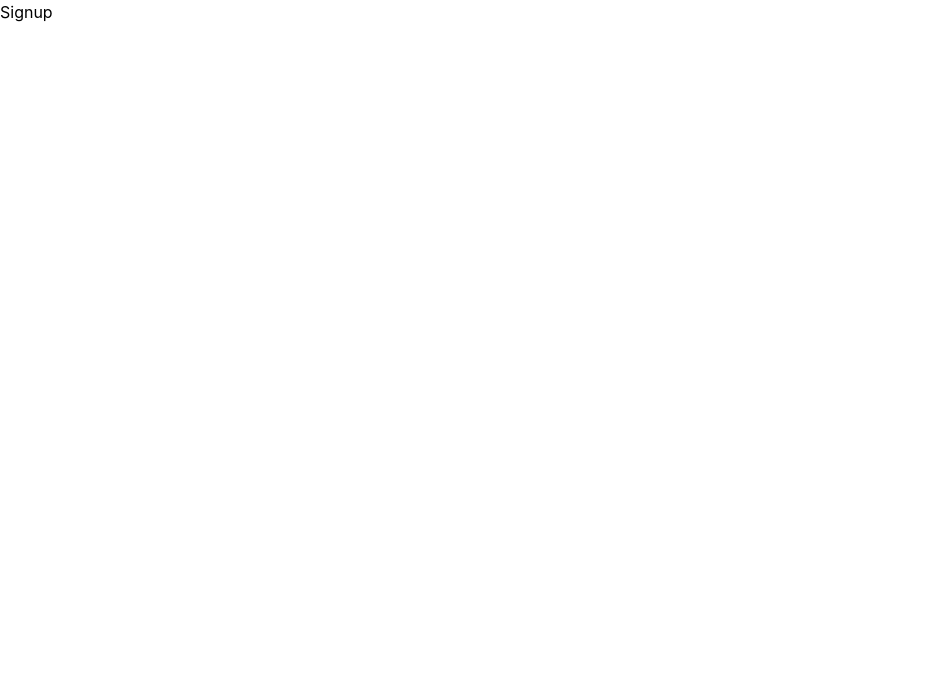
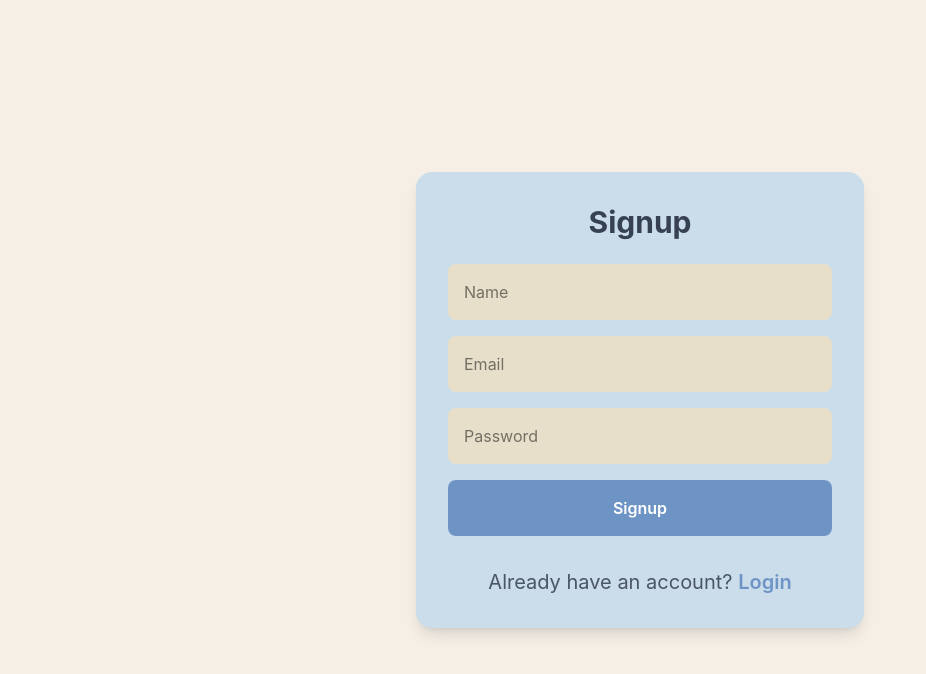
Before and after one commit to Pratham0514/PBlogs, a React (Vite) app in the folder client/: page /signup in a window 1280 px wide. Shown: the top 674 px of the page, without its empty margins (0-926 px from the left). Built offline with nearby package versions, Linux system fonts and the light colour scheme.

Commit message:
add- login and signup parat done

```diff
--- a/client/src/views/Login.jsx
+++ b/client/src/views/Login.jsx
@@ -1,8 +1,64 @@
 import React from 'react'
+import { Link } from 'react-router'
+import { useState } from 'react'
+import axois from 'axios'
+function Login() {
+  const [user ,setUser] = useState({
+    email:"",
+    password:""
+   })
 
-function Login() {
+   const loginUser = async()=>{
+    try{
+      const response = await axois.post(`${import.meta.env.VITE_API_URL}/login`,user);
+      console.log(response.data);
+    }
+    catch(error){
+      console.log(error)
+    }
+   }
+
   return (
-    <div>Login</div>
+    <div className="min-h-screen flex items-center justify-center bg-[#F5EFE6] px-4">
+
+  <div className="bg-[#CBDCEB] w-full max-w-md p-6 sm:p-8 rounded-2xl shadow-lg">
+
+    <h1 className="text-2xl sm:text-3xl font-bold text-center mb-6 text-gray-700">
+      Login
+    </h1>
+
+    <div className="flex flex-col gap-4">
+
+      <input
+        type="email"
+        placeholder="Email"
+        className="p-3 sm:p-4 rounded-lg bg-[#E8DFCA] outline-none focus:ring-2 focus:ring-[#6D94C5] text-sm sm:text-base"
+        value={user.email}
+        onChange={(e)=> setUser({...user , email: e.target.value})}
+      />
+
+      <input
+        type="password"
+        placeholder="Password"
+        className="p-3 sm:p-4 rounded-lg bg-[#E8DFCA] outline-none focus:ring-2 focus:ring-[#6D94C5] text-sm sm:text-base"
+        value={user.password}
+         onChange={(e)=> setUser({...user , password: e.target.value})}
+      />
+
+      <button className="bg-[#6D94C5] text-white p-3 sm:p-4 rounded-lg font-semibold hover:opacity-90 transition text-sm sm:text-base" onClick={()=> loginUser()}>
+        Login
+      </button>
+
+      <p className="text-xl text-center text-gray-600 mt-4">
+        Don't have an account?{' '}
+        <Link to="/signup" className="text-[#6D94C5] font-semibold hover:underline">
+          Signup
+        </Link>
+      </p>
+    </div>
+
+  </div>
+</div>
   )
 }
 
--- a/client/src/views/Signup.jsx
+++ b/client/src/views/Signup.jsx
@@ -1,8 +1,72 @@
 import React from 'react'
+import { Link } from 'react-router'
+import { useState } from 'react'
+import axois from 'axios'
+function Signup() {
 
-function Signup() {
+ const [user ,setUser] = useState({
+  name:"",
+  email:"",
+  password:""
+ })
+
+ const signupUser = async()=>{
+  try{
+    const response = await axois.post(`${import.meta.env.VITE_API_URL}/signup`,user);
+    console.log(response.data);
+  }
+  catch(error){
+    console.log(error)
+  }
+ }
   return (
-    <div>Signup</div>
+   <div className="min-h-screen flex items-center justify-center bg-[#F5EFE6] px-4">
+
+  <div className="bg-[#CBDCEB] w-full max-w-md p-6 sm:p-8 rounded-2xl shadow-lg">
+
+    <h1 className="text-2xl sm:text-3xl font-bold text-center mb-6 text-gray-700">
+      Signup
+    </h1>
+
+    <div className="flex flex-col gap-4">
+
+      <input
+        type="text"
+        placeholder="Name"
+        className="p-3 sm:p-4 rounded-lg bg-[#E8DFCA] outline-none focus:ring-2 focus:ring-[#6D94C5] text-sm sm:text-base"
+        value={user.name}
+        onChange={(e)=> setUser({...user ,name:e.target.value})}
+      />
+
+      <input
+        type="email"
+        placeholder="Email"
+        className="p-3 sm:p-4 rounded-lg bg-[#E8DFCA] outline-none focus:ring-2 focus:ring-[#6D94C5] text-sm sm:text-base"
+        value={user.email}
+        onChange={(e)=> setUser({...user , email: e.target.value})}
+      />
+
+      <input
+        type="password"
+        placeholder="Password"
+        className="p-3 sm:p-4 rounded-lg bg-[#E8DFCA] outline-none focus:ring-2 focus:ring-[#6D94C5] text-sm sm:text-base"
+        value={user.password}
+         onChange={(e)=> setUser({...user , password: e.target.value})}
+      />
+
+      <button className="bg-[#6D94C5] text-white p-3 sm:p-4 rounded-lg font-semibold hover:opacity-90 transition text-sm sm:text-base" onClick={signupUser}>
+        Signup
+      </button>
+      <p className="text-xl text-center text-gray-600 mt-4">
+        Already have an account?{' '}
+        <Link to="/login" className="text-[#6D94C5] font-semibold hover:underline">
+          Login
+        </Link>
+      </p>
+    </div>
+
+  </div>
+</div>
   )
 }
 
```
